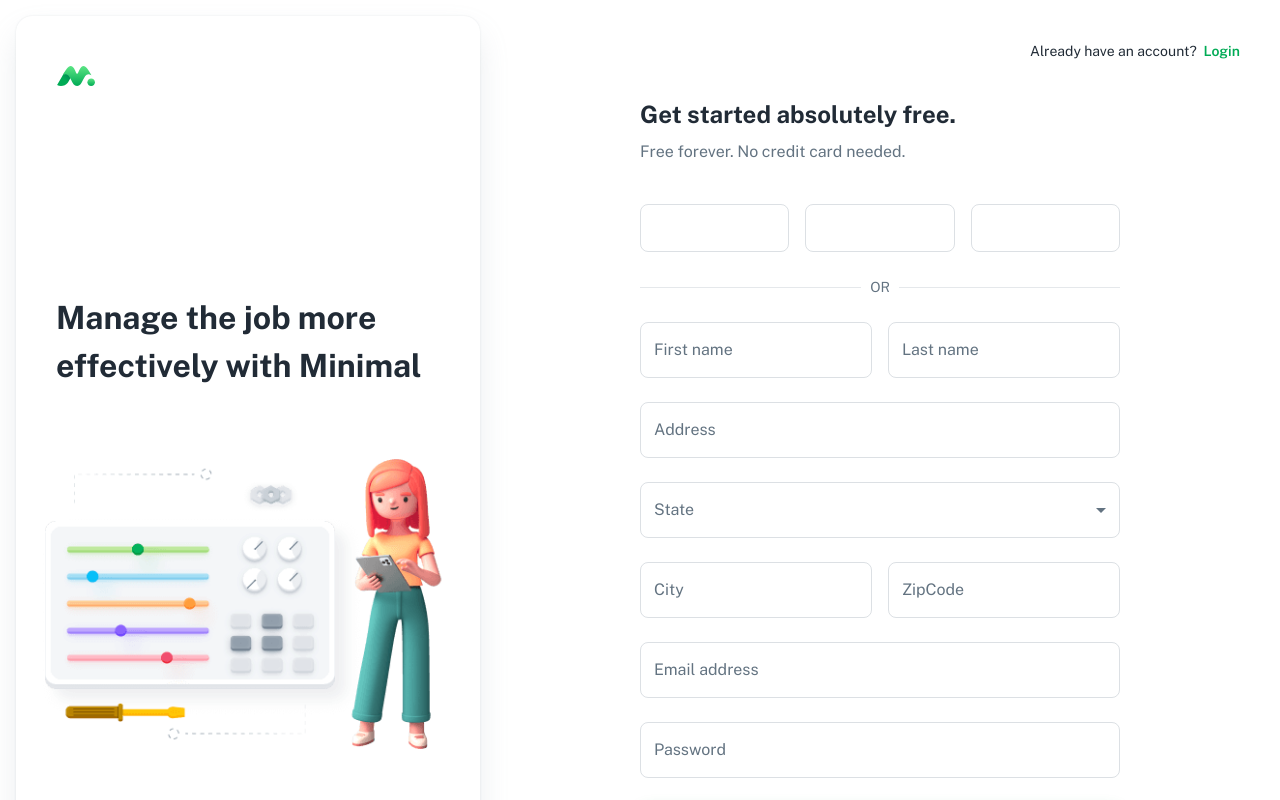
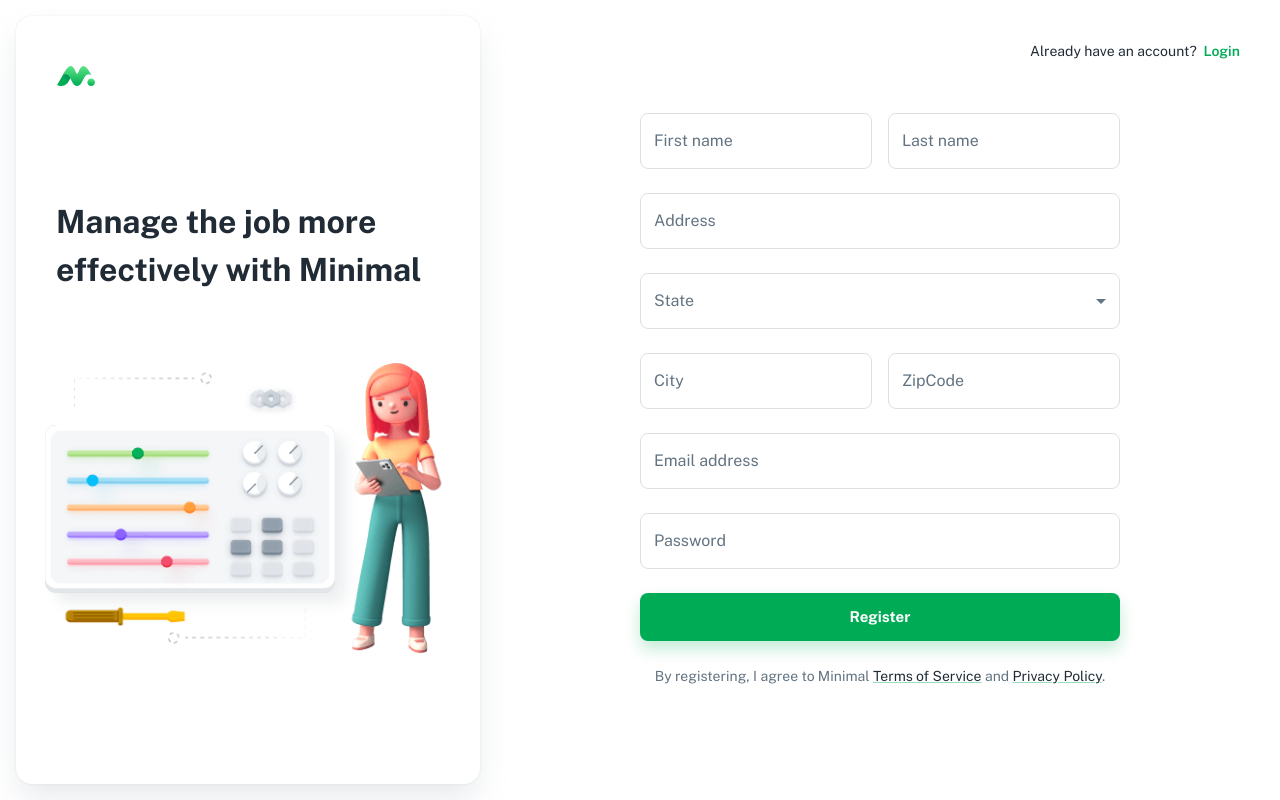
Before and after one commit to leecavazos/Fuel_Quote_Project, a React (Create React App) app in the folder frontend/: page /register in a window 1280 px wide. Shown: the top 800 px of the page. Built offline with nearby package versions, Linux system fonts and the light colour scheme; a web font is replaced by a local one.

Commit message:
Working on getting localstorage functional

```diff
--- a/frontend/src/_mocks_/orders.js
+++ b/frontend/src/_mocks_/orders.js
@@ -33,7 +33,7 @@ const gallonsMockList = [
   ];
 
   const orderList = [...Array(24)].map((_, index) => ({
-    userID: sample(['1', '2', '3']),
+    userID: sample(['David', '2', '3']),
     orderID: index.toString(),
     gallonsRequested: sample(gallonsMockList),
     deliveryAddress: sample(addressMockList),
--- a/frontend/src/components/authentication/register/RegisterForm.js
+++ b/frontend/src/components/authentication/register/RegisterForm.js
@@ -66,6 +66,9 @@ export default function RegisterForm() {
         body: JSON.stringify(data)
       };
       fetch('/api/Registration', options).then(res => {
+
+        localStorage.setItem(res.firstName, JSON.stringify(res));
+
         console.log(res);
       });
       navigate('/dashboard', { replace: true });
--- a/frontend/src/pages/Register.js
+++ b/frontend/src/pages/Register.js
@@ -9,6 +9,7 @@ import Page from '../components/Page';
 import { MHidden } from '../components/@material-extend';
 import { RegisterForm } from '../components/authentication/register';
 import AuthSocial from '../components/authentication/AuthSocial';
+import React from 'react';
 
 // ----------------------------------------------------------------------
 
@@ -60,19 +61,7 @@ export default function Register() {
 
       <Container>
         <ContentStyle>
-          <Box sx={{ mb: 5 }}>
-            <Typography variant="h4" gutterBottom>
-              Get started absolutely free.
-            </Typography>
-            <Typography sx={{ color: 'text.secondary' }}>
-              Free forever. No credit card needed.
-            </Typography>
-          </Box>
-
-          <AuthSocial />
-
           <RegisterForm />
-
           <Typography variant="body2" align="center" sx={{ color: 'text.secondary', mt: 3 }}>
             By registering, I agree to Minimal&nbsp;
             <Link underline="always" sx={{ color: 'text.primary' }}>
--- a/frontend/src/pages/User.js
+++ b/frontend/src/pages/User.js
@@ -84,12 +84,10 @@ export default function User() {
   // Gets the user currently logged in so only relevant rows are shown
   //   Security-wise, probably not the best, because data for other users is
   // technically all still loaded in, they just don't have rows on the table
-  const [userLoggedIn, setUserLoggedIn] = useState('1');
-
+  const [userLoggedIn, setUserLoggedIn] = useState('David');
 
   // GET ONLY THE ORDERS FROM THE RIGHT CUSTOMER
   const RELEVANT_ORDERS = ORDERLIST.filter(x => x.userID === userLoggedIn);
-
 
   const handleRequestSort = (event, property) => {
     const isAsc = orderBy === property && order === 'asc';
```
Also changed, not shown: 2 other files (tests, documents, lock files or other folders).
